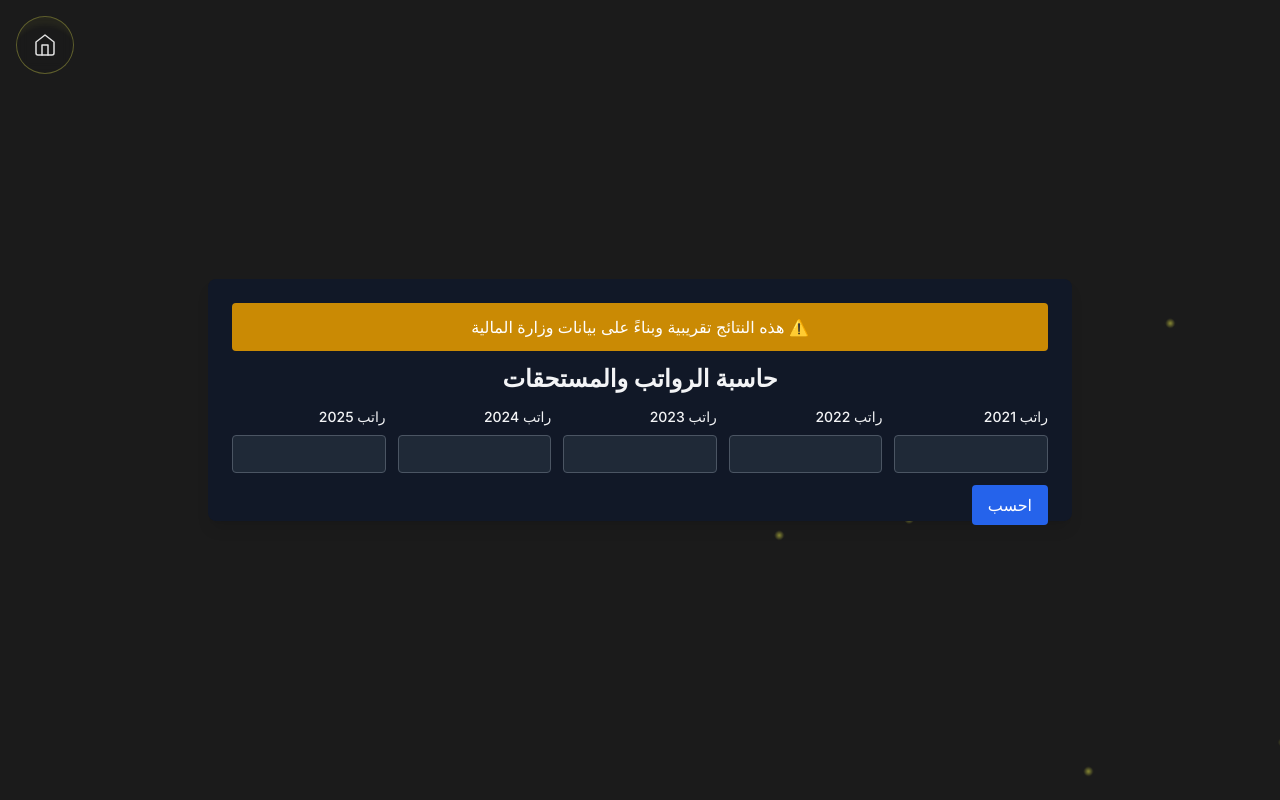
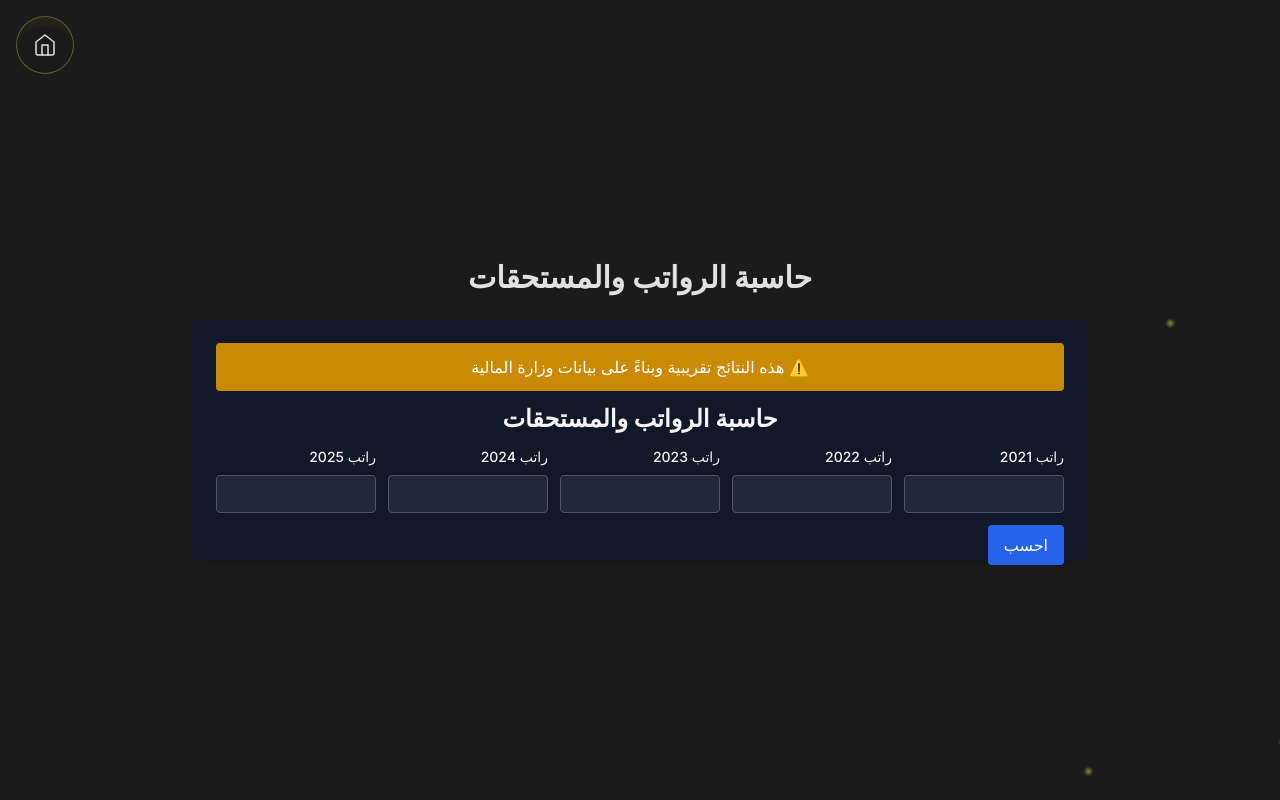
Before and after one commit to alaqrasenpai/AlaqraPortfolio, a Next.js app: page /salarycalc in a window 1280 px wide. Built offline with nearby package versions, Linux system fonts and the light colour scheme.

Commit message:
title edit

```diff
--- a/src/app/(sub pages)/salarycalc/page.js
+++ b/src/app/(sub pages)/salarycalc/page.js
@@ -1,21 +1,17 @@
 import SalaryCalculator from "@/components/SalaryCalculator";
-import Head from "next/head";
+import Head from 'next/head';
 
 export default function Home() {
     return (
         <>
             <Head>
-                <title>Salary Calculator | حاسبة الرواتب والمستحقات</title>
-                <meta name="description" content="أداة لحساب الرواتب والمستحقات للموظفين بناءً على بيانات وزارة المالية" />
-                <meta name="viewport" content="width=device-width, initial-scale=1" />
-                <link rel="icon" href="/favicon.ico" />
+                <title key="title">Salary Calculator | حاسبة الرواتب</title>
+                <meta key="meta-title" name="title" content="Salary Calculator" />
             </Head>
 
-            <main>
-                <div className="container mx-auto px-4 py-8">
-
-                    <SalaryCalculator />
-                </div>
+            <main className="relative">
+                <h1 className="text-3xl font-bold text-center my-6">حاسبة الرواتب والمستحقات</h1>
+                <SalaryCalculator />
             </main>
         </>
     );
```
